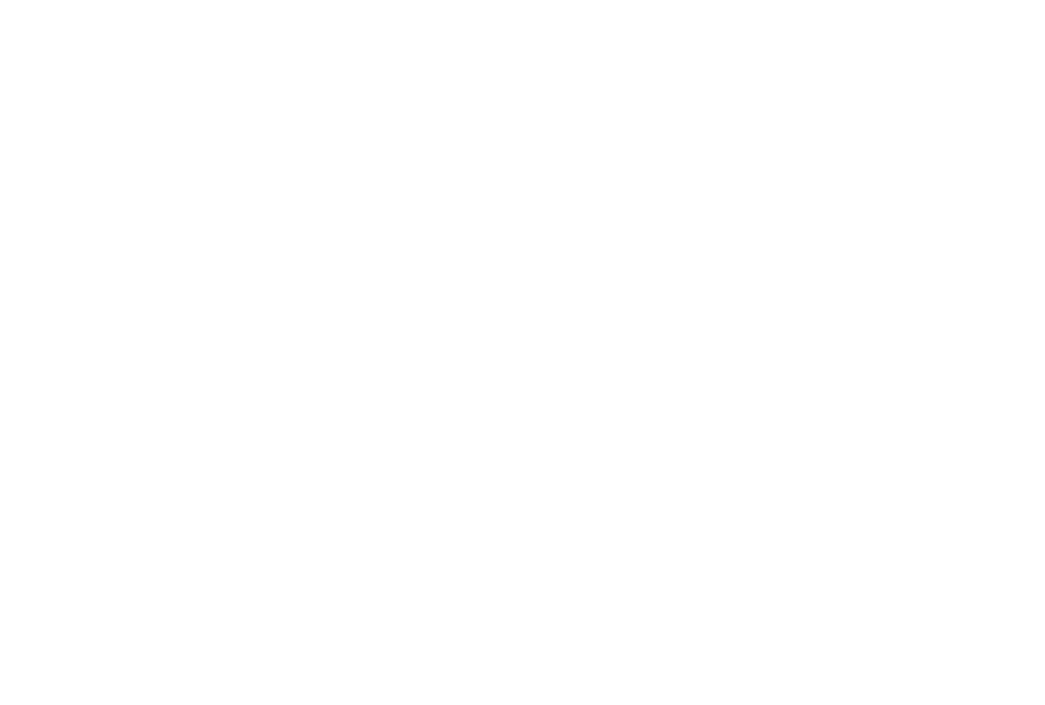
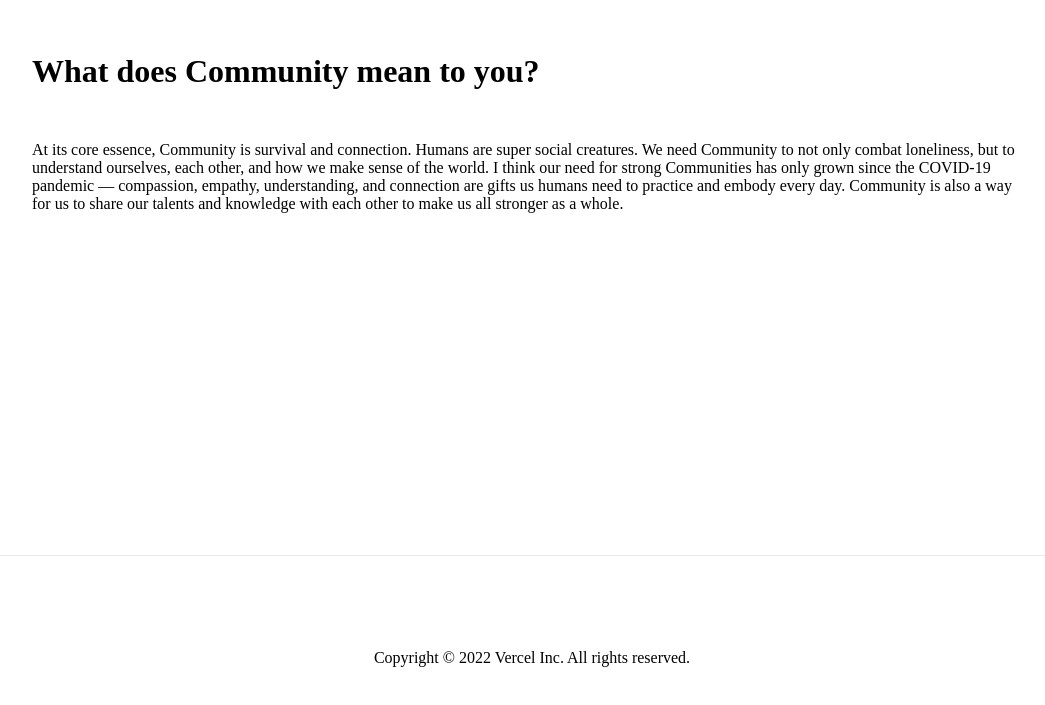
Before and after one commit to amybarger/community-manager-project, a Next.js app: page /community in a window 1280 px wide. Shown: the part 509-1214 px from the top of the page, without its empty margins (108-1153 px from the left). Before the commit the page ends 800 px from the top, so only its background shows below. Built offline with nearby package versions, Linux system fonts and the light colour scheme.

Commit message:
Added content to community page

```diff
--- a/pages/community.js
+++ b/pages/community.js
@@ -14,6 +14,21 @@
 
             <Nav />
 
+            <main className={styles.main}>
+            <div className={styles.questions}>
+            <h1 className={styles.questionheader}>
+            What does Community mean to you?
+            </h1>
+            <p className={styles.answer}>
+            At its core essence, Community is survival and connection. Humans are super social creatures. We need Community to not only combat loneliness, but to understand ourselves, each other, and how we make sense of the world. I think our need for strong Communities has only grown since the COVID-19 pandemic — compassion, empathy, understanding, and connection are gifts us humans need to practice and embody every day. Community is also a way for us to share our talents and knowledge with each other to make us all stronger as a whole.
+            </p>
+            </div>
+            </main>
+            <footer className={styles.footer}>
+                <a class="navbar-bran" href="https://vercel.com/about">
+                <img src="/vercel_logo.png" alt="Vercel logo" className={styles.vercellogobottom}></img></a>
+                 <p> Copyright © 2022 Vercel Inc. All rights reserved.</p>
+            </footer>
 
         </div>
     )
```
